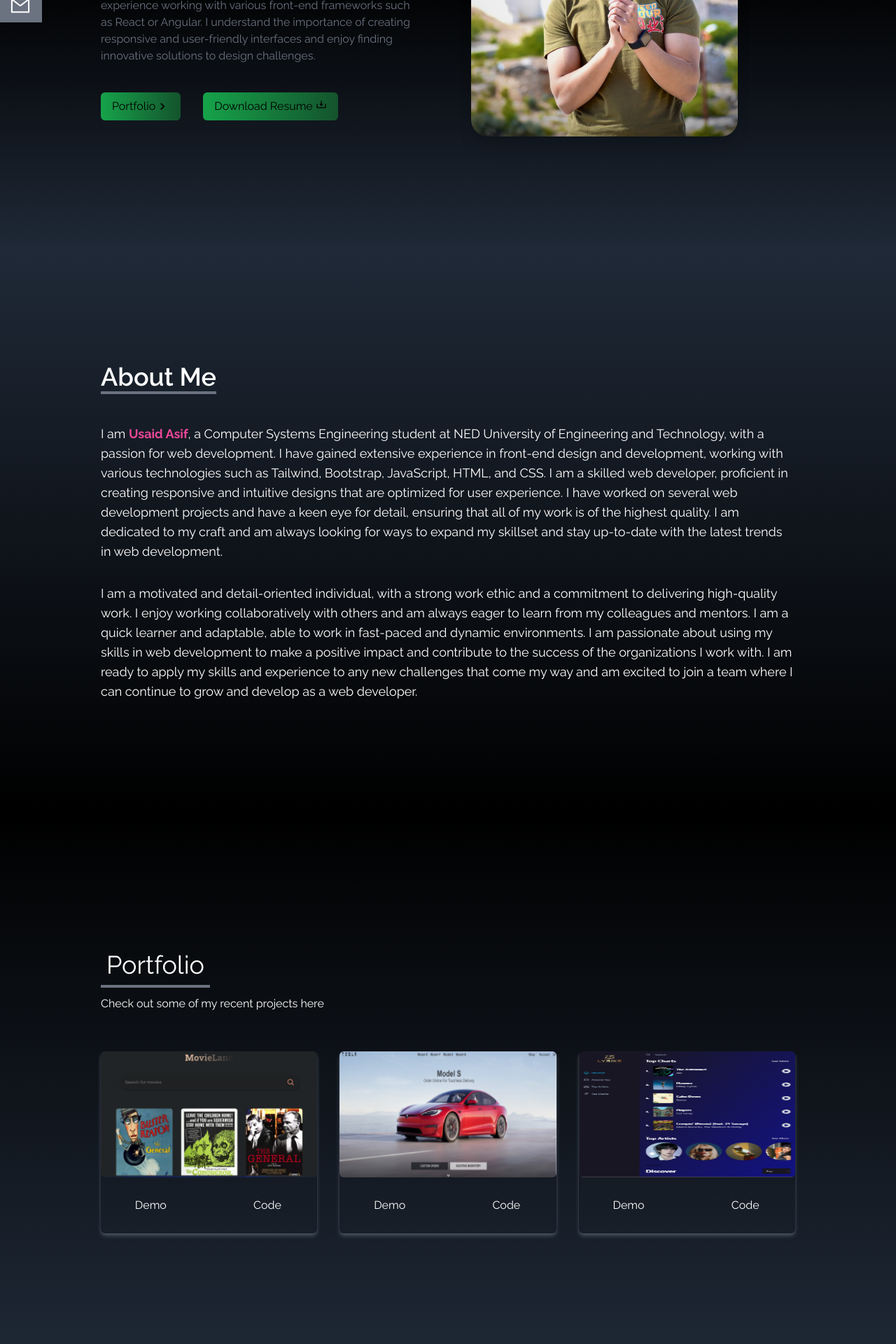
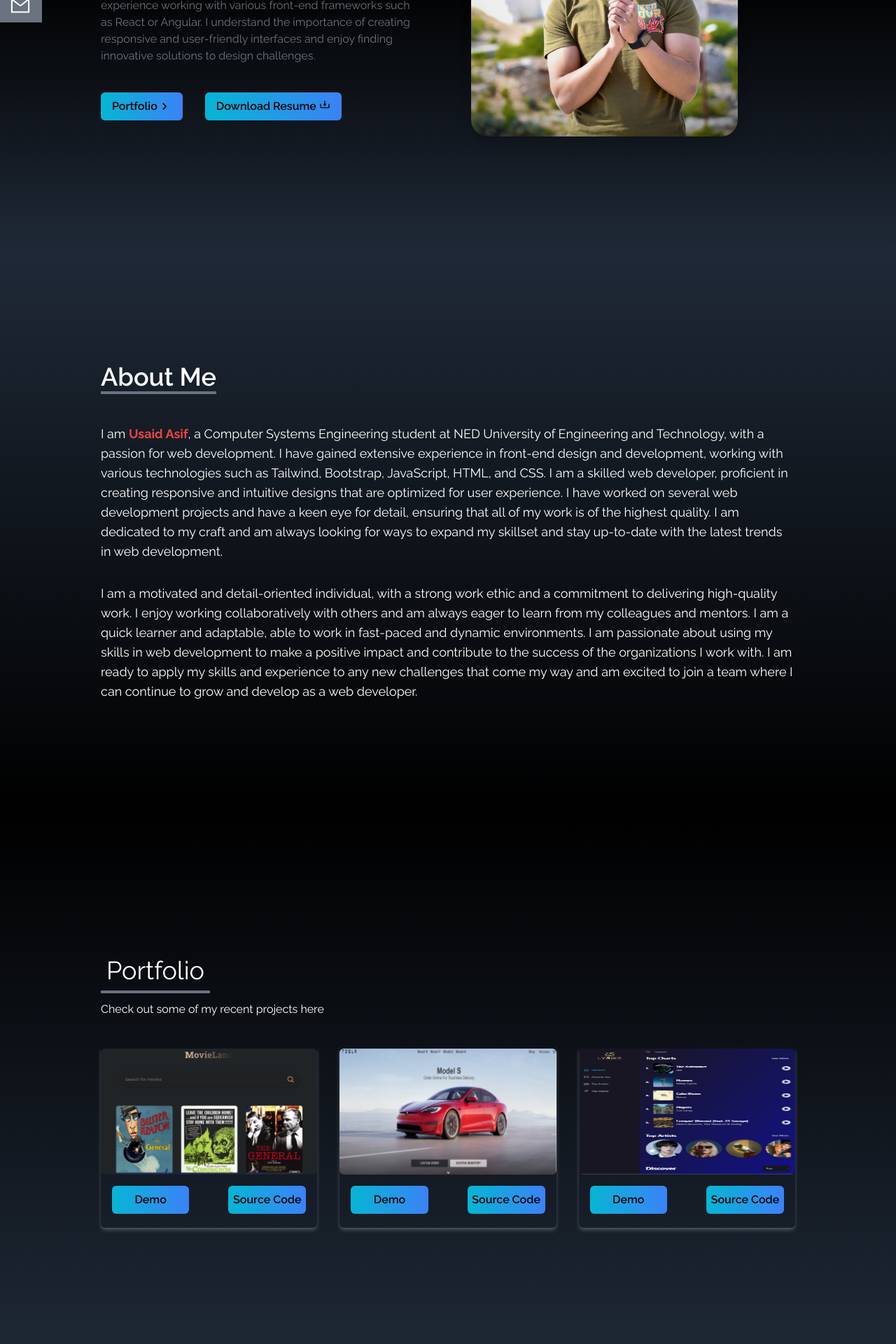
Before and after one commit to Usaid12/Portfolio-Web, a React (Create React App) app: page / in a window 1280 px wide. Shown: the part 440-2360 px from the top of the page at 70% size. Built offline with nearby package versions, Linux system fonts and the light colour scheme; a web font is replaced by a local one.

Commit message:
button-colors-changed and some fix

```diff
--- a/src/components/About.js
+++ b/src/components/About.js
@@ -3,7 +3,7 @@ import React from "react";
 const About = () => {
   return (
     <div
-      name="About"
+      name="About Me"
       className="md:h-screen w-full bg-gradient-to-b from-gray-800 to-black text-white"
     >
       <div className="max-w-screen-lg p-4 mx-auto flex flex-col justify-center w-full h-full ">
@@ -13,7 +13,7 @@ const About = () => {
           </p>
         </div>
         <p className="text-lg mt-4 ">
-          I am <span className="font-bold text-pink-500">Usaid Asif</span>, a
+          I am <span className="font-bold text-red-500">Usaid Asif</span>, a
           Computer Systems Engineering student at NED University of Engineering
           and Technology, with a passion for web development. I have gained
           extensive experience in front-end design and development, working with
--- a/src/components/Contact.js
+++ b/src/components/Contact.js
@@ -10,10 +10,10 @@ const Contact = () => {
             </div>
             <div className='flex justify-center items-center'>
                 <form action="https://getform.io/f/78f3cafa-b0b2-4989-af89-282f1eb1d37a" className='flex flex-col w-full md:w-1/2 ' method='POST'>
-                    <input type="text" name='name' placeholder='John Doe' className='bg-transparent p-2 border-2 placeholder:opacity-70 placeholder:text-sm text-white focus:outline-none rounded-md' required={true} />
-                    <input type="text" name='email' placeholder='JohnDoe@gmail.com' className='bg-transparent p-2 border-2 placeholder:opacity-70 placeholder:text-base text-white focus:outline-none rounded-md my-4' required={true} />
+                    <input type="text" name='name' placeholder='eg: John Doe' className='bg-transparent p-2 border-2 placeholder:opacity-70 placeholder:text-sm text-white focus:outline-none rounded-md' required={true} />
+                    <input type="text" name='email' placeholder='eg: JohnDoe@gmail.com' className='bg-transparent p-2 border-2 placeholder:opacity-70 placeholder:text-base text-white focus:outline-none rounded-md my-4' required={true} />
                     <textarea name=""  rows="10" className='bg-transparent p-2 border-2 placeholder:opacity-70 placeholder:text-sm text-white focus:outline-none rounded-md' placeholder='Write your message here' required={true}></textarea>
-                    <button className='rounded-md bg-gradient-to-r from-green-600 to-green-900 text-white px-6 py-3 my-8 mx-auto flex items-center hover:scale-110 duration-300' >Let's talk</button>
+                    <button className=' rounded-md bg-gradient-to-r from-cyan-500 to-blue-500 hover:scale-105 duration-500  px-6 py-3 my-8 mx-auto flex items-center font-bold text-black ' >Let's talk</button>
                 </form>
             </div>
 
--- a/src/components/Experience.js
+++ b/src/components/Experience.js
@@ -75,7 +75,7 @@ const Experience = () => {
 
             <div className={`py-2 rounded-md shadow-md hover:scale-105 duration-500 ${style}`} key={id}>
                 <img src={src} alt="" className='w-20 mx-auto'  />
-                <p className='mt-2'>{title}</p>
+                <p className='mt-2 font-semibold'>{title}</p>
             </div>
             ))}
         </div>
--- a/src/components/Home.js
+++ b/src/components/Home.js
@@ -26,14 +26,14 @@ const Home = () => {
           <div className="flex my-4 gap-8">
             <Link to="Portfolio" smooth duration={500}>
 
-            <button className="group px-4 py-2 flex items-center w-fit my-2 rounded-md bg-gradient-to-r from-green-600 to-green-900 hover:scale-105 duration-500">
+            <button className="group px-4 py-2 flex items-center w-fit my-2 rounded-md bg-gradient-to-r from-cyan-500 to-blue-500 hover:scale-105 duration-500 font-semibold">
               Portfolio
               <span className="group-hover:rotate-90 duration-300">
                 <MdKeyboardArrowRight size={20} />
               </span>
             </button>
             </Link>
-            <button className=" group px-4 py-2 flex items-center w-fit my-2 rounded-md bg-gradient-to-r from-green-600 to-green-900 hover:scale-105 duration-500 ">
+            <button className=" group px-4 py-2 flex items-center w-fit my-2 rounded-md bg-gradient-to-r from-cyan-500 to-blue-500 hover:scale-105 duration-500 font-semibold ">
                 <a href="/Resume.pdf" download={true}>Download Resume&nbsp;</a>
 
               <span className="animate-bounce duration-200"><BiDownload /></span>
--- a/src/components/Navbar.js
+++ b/src/components/Navbar.js
@@ -31,7 +31,7 @@ const Navbar = () => {
     <>
       <div className="flex justify-between w-full h-20 items-center text-white fixed bg-black px-4">
         <div>
-          <h1 className="text-[42px] font-signature text-pink-600 ">Usaid</h1>
+          <h1 className="text-[42px] font-signature text-red-600 ">Usaid</h1>
         </div>
         <ul className=" hidden md:flex ">
           {links.map(({ id, link }) => (
--- a/src/components/Portfolio.js
+++ b/src/components/Portfolio.js
@@ -2,9 +2,9 @@ import React from "react";
 import movieApp from "../images/MOVIE APP.png";
 import spotifyApp from "../images/spotify.png";
 import teslaApp from "../images/tesla .png";
-import newsApp from "../images/newsApp.png";
-import txtUtils from "../images/txtUtils.png"
-import noteBook from "../images/noteBook.png"
+// import newsApp from "../images/newsApp.png";
+// import txtUtils from "../images/txtUtils.png"
+// import noteBook from "../images/noteBook.png"
 
 const Portfolio = () => {
     const images=[
@@ -42,18 +42,18 @@ const Portfolio = () => {
   return (
     <div name="Portfolio" className="bg-gradient-to-b from-black to-gray-800 w-full md:h-screen ">
       <div className="max-w-screen-lg p-4 mx-auto flex flex-col justify-center w-full h-full text-white">
-        <div className="pb-8">
+        <div className="pb-4">
           <p className="text-4xl border-gray-500 inline border-b-4 p-2">Portfolio</p>
           <p className="py-6">Check out some of my recent projects here</p>
         </div>
 
         <div className=" grid sm:grid-cols-2 md:grid-cols-3 gap-8 px-12 sm:px-0" >
         {images.map(({id,img,href,code})=>(
-          <div className="shadow-md shadow-gray-600 rounded-md" key={id}>
+          <div className="shadow-md shadow-gray-600 rounded-md py-1" key={id}>
                   <img src={img} alt=""  className="w-full h-[180px] rounded-md hover:scale-105 duration-200" />
-                  <div className="flex items-center justify-center gap-6">
-                    <button className="w-1/2 px-6 py-3 m-4 duration-200 hover:scale-105"><a href={href} target="_blank" rel="noreferrer">Demo</a></button>
-                    <button className="w-1/2 px-6 py-3 m-4 duration-200 hover:scale-105"><a href={code} target="_blank" rel="noreferrer">Code</a></button>
+                  <div className="flex items-center justify-center gap-6 text-black ">
+                    <button className="w-[40%]  py-2 m-4  rounded-md bg-gradient-to-r from-cyan-500 to-blue-500 hover:scale-105 duration-500 font-semibold"><a href={href} target="_blank" rel="noreferrer">Demo</a></button>
+                    <button className="w-[40%] py-2 px-1 m-4  rounded-md bg-gradient-to-r from-cyan-500 to-blue-500 hover:scale-105 duration-500 font-semibold"><a href={code} target="_blank" rel="noreferrer">Source Code</a></button>
                   </div>
           </div>
         ))}
```
